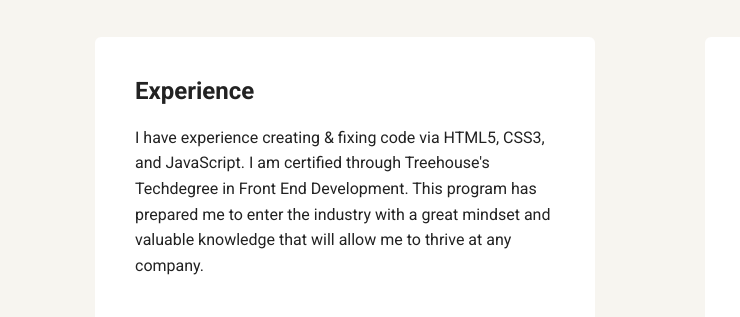
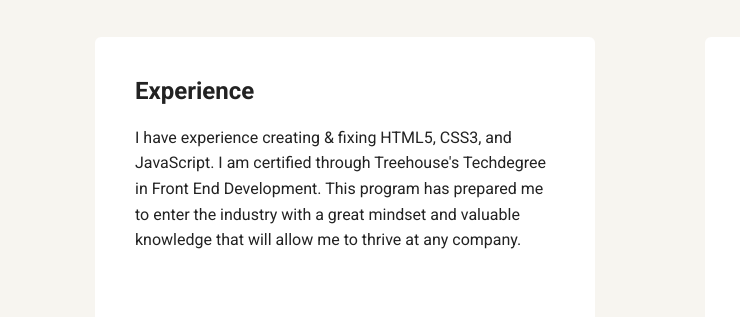
Before and after one commit to thomas-ash/Project1, a plain HTML site: page experience.html in a window 1280 px wide. Shown: the part 483-800 px from the top of the page, 0-740 px from the left. Drawn offline with Linux system fonts and the light colour scheme; a web font is replaced by a local one.

Commit message:
content edit

```diff
--- a/experience.html
+++ b/experience.html
@@ -25,7 +25,7 @@
     <main class="flex">
         <div class="card">
           <h2>Experience</h2>
-          <p>I have experience creating & fixing code via HTML5, CSS3, and JavaScript. I am certified through Treehouse's Techdegree in Front End Development. This program has prepared me to enter the industry with a great mindset and valuable knowledge that will allow me to thrive at any company.</p>
+          <p>I have experience creating & fixing HTML5, CSS3, and JavaScript. I am certified through Treehouse's Techdegree in Front End Development. This program has prepared me to enter the industry with a great mindset and valuable knowledge that will allow me to thrive at any company.</p>
         </div>
 
         <div class="card">
```
Also changed, not shown: index.html (+1 -1 lines).
